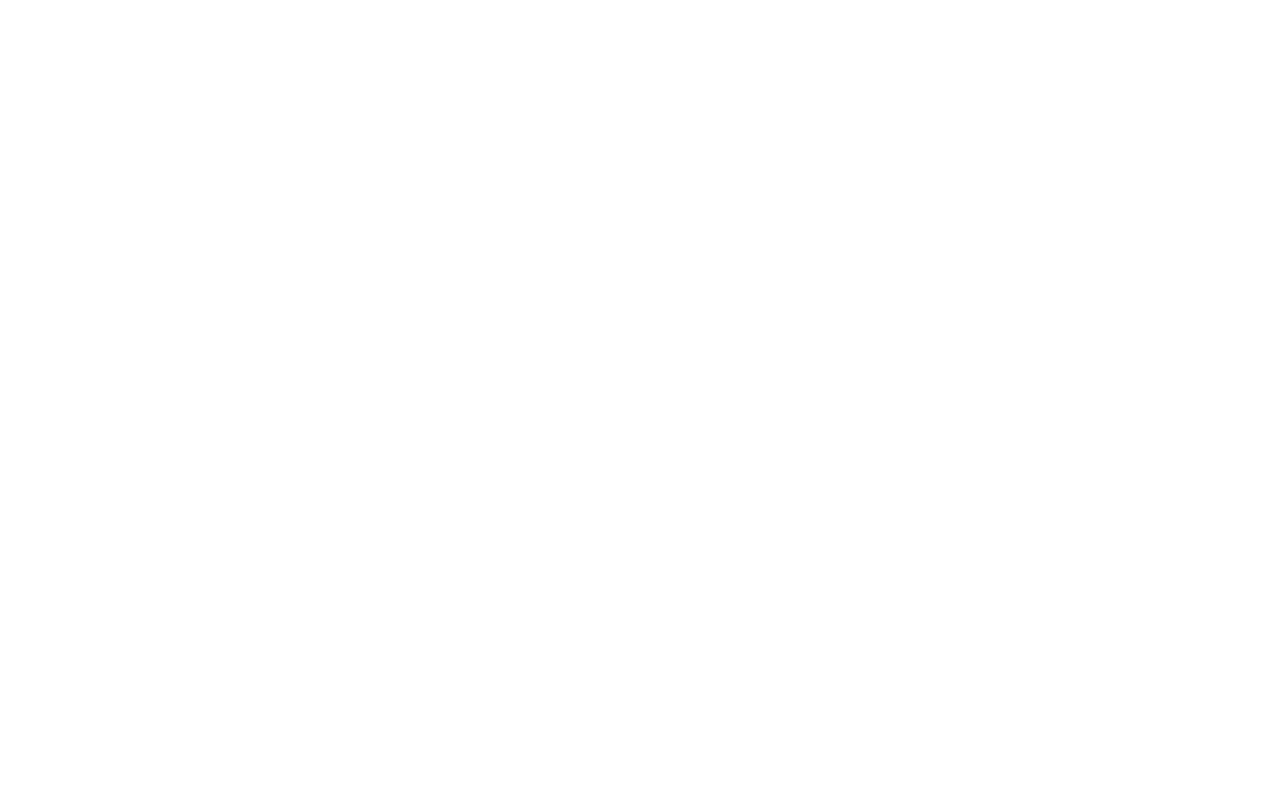
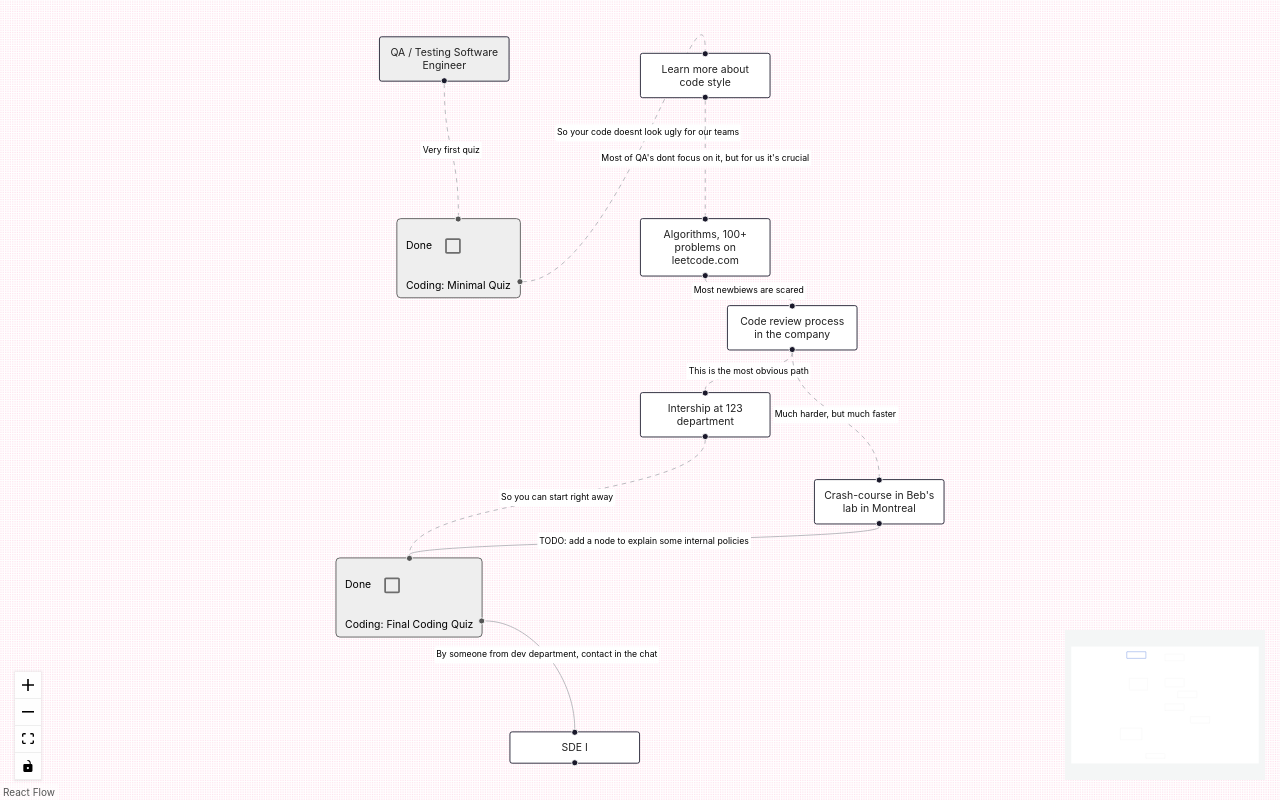
Before and after one commit to haskone/hackto_career_changer_001, a React (Create React App) app: page /roadmap/1 in a window 1280 px wide. Before the commit this address had no page. Built offline with nearby package versions, Linux system fonts and the light colour scheme.

Commit message:
Integrate roadmap

```diff
--- a/package.json
+++ b/package.json
@@ -16,6 +16,7 @@
     "react-flow-renderer": "^10.3.16",
     "react-router-dom": "6.3.0",
     "react-scripts": "5.0.1",
+    "simple-react-comments": "^1.1.0",
     "web-vitals": "^2.1.4"
   },
   "scripts": {
--- a/src/App.js
+++ b/src/App.js
@@ -2,10 +2,9 @@
 
 import {Routes, Route} from 'react-router-dom';
 
-import SpecificPath from "./SpecificPath";
-
 import Login from './components/Login';
 import ProfilePage from './components/ProfilePage';
+import Roadmap from './components/Roadmap';
 
 import {useAppContext} from './context/AppContext';
 
@@ -34,7 +33,7 @@
             </ProtectedRoute>
           } />
         </Route>
-        <Route path="/roadmap" element={<SpecificPath />} />
+        <Route path="/roadmap/:id" element={<Roadmap />} />
       </Routes>
     </div>
   );
--- a/src/components/ProfilePage/ProfilePage.js
+++ b/src/components/ProfilePage/ProfilePage.js
@@ -45,7 +45,7 @@
 
   const onSeeJourney = useCallback(() => {
     // TODO: navigate to journey
-    // navigate('/profile');
+    navigate('/roadmap/1');
   }, [navigate]);
 
   const onLogout = useCallback(() => {
--- a/src/SpecificPath.js
+++ b/src/components/Roadmap/Roadmap.js
@@ -1,4 +1,4 @@
-import React, { useCallback, useState, useEffect } from "react";
+import React, { useCallback, useState, useEffect, memo } from "react";
 import ReactFlow, {
   addEdge,
   MiniMap,
@@ -9,25 +9,35 @@
   Handle,
 } from "react-flow-renderer";
 
-import "./SpecificNode.css";
+import TextField from '@material-ui/core/TextField';
+import Checkbox from '@material-ui/core/Checkbox';
+import Box from '@material-ui/core/Box';
+import Button from '@material-ui/core/Button';
+import Container from '@material-ui/core/Container';
+import Typography from '@material-ui/core/Typography';
+import Paper from '@material-ui/core/Paper';
+
+import CommentsBlock from 'simple-react-comments';
+
+import "./Roadmap.css";
 
 // TODO: awful hack
 let setNodesGlobal = null;
 let nodesGlobal = null;
 
-const WithCheckboxNode = ({ data, isConnectable, id }) => {
+const WithCheckboxNode = memo(({ data, isConnectable, id }) => {
   return (
     <>
       <Handle
         type="target"
-        position="left"
+        position="top"
         style={{ background: "#555" }}
-        onConnect={(params) => console.log("handle onConnect", params)}
+        onConnect={(params) => console.log("handle  onConnect", params)}
         isConnectable={isConnectable}
       />
       <div
         style={{
-          height: "50px",
+          height: "70px",
           padding: "10px",
           display: "flex",
           flexDirection: "column",
@@ -38,8 +48,7 @@
       >
         <span>
           Done{" "}
-          <input
-            type="checkbox"
+          <Checkbox
             checked={data.done}
             onChange={(evt) => {
               const nodeIndex = nodesGlobal.findIndex((n) => n.id === id);
@@ -82,7 +91,7 @@
       />
     </>
   );
-};
+});
 
 const initialNodes = [
   {
@@ -91,7 +100,7 @@
     data: {
       label: "QA / Testing Software Engineer",
       content:
-        "Only for ones, who already have some coding experience with python and JS",
+        ["Read this first", "https://www.coursera.org/articles/software-developer"],
       done: true,
     },
     position: { x: 250, y: 1 },
@@ -100,15 +109,14 @@
   {
     id: "20",
     type: "checkboxNode",
-    data: { label: "Coding: Minimal Quiz", done: false },
-    position: { x: 450, y: 110 },
+    data: { label: "Coding: Minimal Quiz", done: false, comments: 'This one can be retaken a few times' },
+    position: { x: 270, y: 210 },
     className: "light",
   },
   {
     id: "2",
-    type: "checkboxNode",
     data: { label: "Learn more about code style", done: false },
-    position: { x: 450, y: 110 },
+    position: { x: 550, y: 20 },
     className: "light",
   },
   {
@@ -136,17 +144,31 @@
     className: "light",
   },
   {
+    id: "50",
+    type: "checkboxNode",
+    data: { label: "Coding: Final Coding Quiz", done: false, comments: 'This one can be retaken a few times' },
+    position: { x: 200, y: 600 },
+    className: "light",
+  },
+  {
     id: "5",
     data: { label: "SDE I", done: false },
-    position: { x: 400, y: 600 },
+    position: { x: 400, y: 800 },
     className: "light",
   },
 ];
 
 const initialEdges = [
   {
-    id: "e1-2",
+    id: "e1-20",
     source: "1",
+    target: "20",
+    animated: true,
+    label: "Very first quiz",
+  },
+  {
+    id: "e20-1",
+    source: "20",
     target: "2",
     animated: true,
     label: "So your code doesnt look ugly for our teams",
@@ -180,18 +202,25 @@
     label: "Much harder, but much faster",
   },
   {
-    id: "e41-5",
+    id: "e41-50",
     source: "41",
-    target: "5",
+    target: "50",
     animated: true,
     label: "So you can start right away",
   },
   {
-    id: "e42-5",
+    id: "e42-50",
     source: "42",
+    target: "50",
+    animated: false,
+    label: "TODO: add a node to explain some internal policies",
+  },
+  {
+    id: "e50-5",
+    source: "50",
     target: "5",
     animated: false,
-    label: "TODO: add a node to explain some internal policies",
+    label: "By someone from dev department, contact in the chat",
   },
 ];
 
@@ -202,7 +231,7 @@
 const onInit = (reactFlowInstance) =>
   console.log("flow loaded:", reactFlowInstance);
 
-const OverviewFlow = () => {
+const Roadmap = () => {
   const [nodes, setNodes, onNodesChange] = useNodesState(initialNodes);
   const [edges, setEdges, onEdgesChange] = useEdgesState(initialEdges);
   const onConnect = useCallback(
@@ -292,34 +321,94 @@
       <Controls />
       <Background color="#ffaacc" gap={2} />
 
-      <div className="updatenode__content">
-        <label>Content:</label>
-        <br />
-        {nodes?.find((n) => n.id === currentNodeId)?.data?.content}
-        {/* <input
-          value={
-            nodes?.find((n) => n.id === currentNodeId)?.data?.label ||
-            "Select Node"
-          }
-          //   onChange={(evt) => setNodes([
+      {
+        nodes?.find((n) => n.id === currentNodeId)?.data?.comments &&
+        <Paper
+        style={{
+          position: 'absolute',
+          left: '0px',
+          top: '0px',
+          zIndex: 4,
+        }}
+        variant="outlined"
+      >
+        <Container maxWidth="sm" style={{ backgroundColor: '#e3f2fd', height: '100vh', width: '15vw', padding: 15, }} >
+          <CommentsBlock
+            comments={[
+              {
+                authorUrl: '#',
+                avatarUrl: 'https://gravatar.com/avatar/4ecb06692e333043357859e9bcc84d4a?s=400&d=robohash&r=x',
+                createdAt: new Date(),
+                fullName: 'John Smith',
+                text: 'Need to add more information here',
+              },
+              {
+                authorUrl: '#',
+                avatarUrl: 'https://robohash.org/4ecb06692e333043357859e9bcc84d4a?set=set4&bgset=&size=400x400',
+                createdAt: new Date(),
+                fullName: 'Valerii',
+                text: 'Yeah, that links that I sent you in slack last week',
+              }
+            ]}
+            isLoggedIn
+            reactRouter={false}
+            onSubmit={text => {}}
+          />
+        </Container>
+      </Paper>
+      }
 
-          //   ])}
-        /> */}
-        {/*
-        <label className="updatenode__bglabel">background:</label>
-        <input value={nodeBg} onChange={(evt) => setNodeBg(evt.target.value)} />
+      {
+        nodes?.find((n) => n.id === currentNodeId)?.data?.content?.length > 0 &&
+        <Box
+          component="span"
+          color="text.primary"
+          style={{
+            position: 'absolute',
+            right: '0px',
+            top: '0px',
+            zIndex: 4,
+          }}
+        >
+          <Container maxWidth="sm" style={{ backgroundColor: '#ffb74d', height: '100vh', width: '10vw', padding: 15 }} >
+            Content:
+            <Box sx={{ maxWidth: '20px'}} >
+              {/* {nodes?.find((n) => n.id === currentNodeId)?.data?.content?.map(i => <div>{i}</div>)} */}
+              <Typography variant="h6" gutterBottom>
+                h6. Heading
+              </Typography>
+              <Typography variant="subtitle1" gutterBottom>
+                subtitle1. Lorem ipsum dolor sit amet, consectetur adipisicing elit. Quos blanditiis tenetur
+              </Typography>
+              <Typography variant="subtitle2" gutterBottom>
+                subtitle2. Lorem ipsum dolor sit amet, consectetur adipisicing elit. Quos blanditiis tenetur
+              </Typography>
+              <Typography variant="body1" gutterBottom>
+                body1. Lorem ipsum dolor sit amet, consectetur adipisicing elit. Quos blanditiis tenetur
+                unde suscipit, quam beatae rerum inventore consectetur, neque doloribus, cupiditate numquam
+                dignissimos laborum fugiat deleniti? Eum quasi quidem quibusdam.
+              </Typography>
+              <Typography variant="body2" gutterBottom>
+                body2. Lorem ipsum dolor sit amet, consectetur adipisicing elit. Quos blanditiis tenetur
+                unde suscipit, quam beatae rerum inventore consectetur, neque doloribus, cupiditate numquam
+                dignissimos laborum fugiat deleniti? Eum quasi quidem quibusdam.
+              </Typography>
+              <Typography variant="button" display="block" gutterBottom>
+                button text
+              </Typography>
+              <Typography variant="caption" display="block" gutterBottom>
+                caption text
+              </Typography>
+              <Typography variant="overline" display="block" gutterBottom>
+                overline text
+              </Typography>
+            </Box>
+          </Container>
+        </Box>
+      }
 
-        <div className="updatenode__checkboxwrapper">
-          <label>hidden:</label>
-          <input
-            type="checkbox"
-            checked={nodeHidden}
-            onChange={(evt) => setNodeHidden(evt.target.checked)}
-          />
-        </div> */}
-      </div>
     </ReactFlow>
   );
 };
 
-export default OverviewFlow;
+export default Roadmap;
--- /dev/null
+++ b/src/components/Roadmap/index.js
@@ -0,0 +1 @@
+export {default} from './Roadmap';
```
Also changed, not shown: src/components/Roadmap/Roadmap.css (renamed from src/SpecificNode.css), 1 other file (tests, documents, lock files or other folders).
